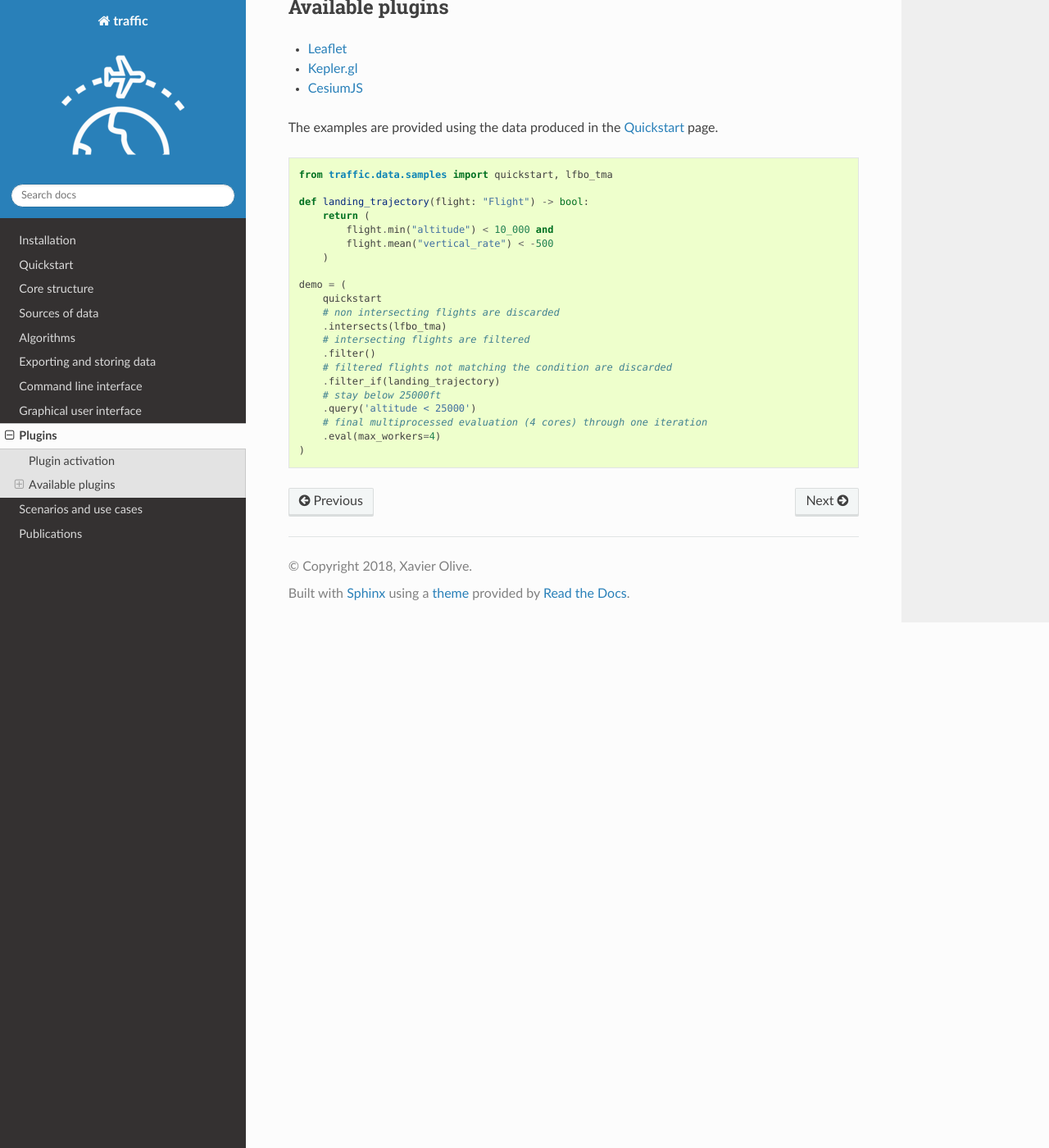
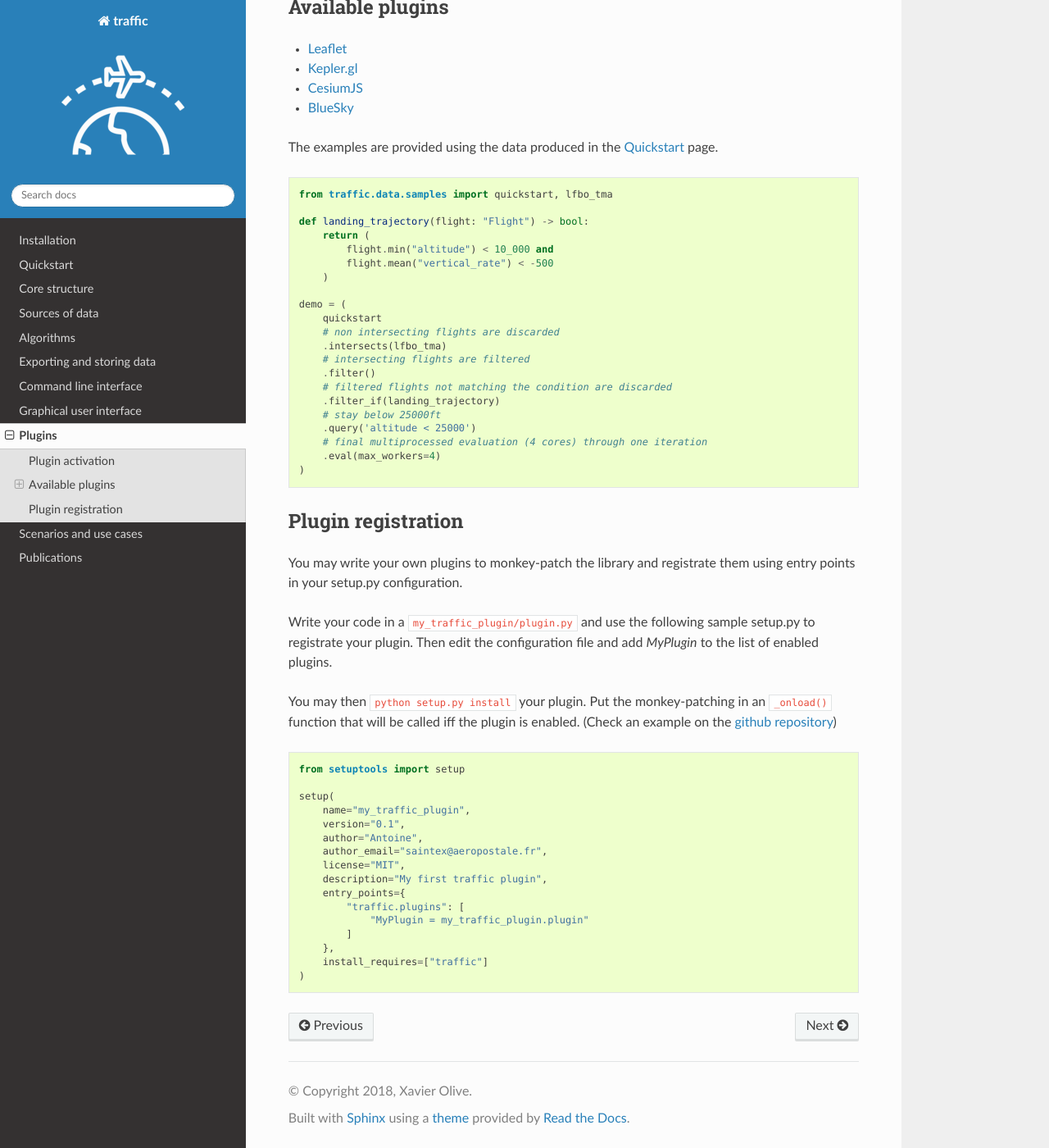
Before and after one commit to xoolive/traffic, a Sphinx documentation site: the page built from docs/plugins.rst, in a window 1280 px wide and 1400 px high, scrolled down 672 px. Shown: the whole window at 82% size. Built offline with Sphinx 7.4.7 and the Read the Docs theme 2.0.0, drawn with Linux system fonts in a browser that asks for light colours; pages that are not in the unit, such as notebooks, are missing from menus; a script that is not in the unit is left out; comment, search, counter and statistics services are not loaded.

Commit message:
add info about plugin registration

```diff
--- /dev/null
+++ b/docs/bluesky.rst
@@ -0,0 +1,2 @@
+BlueSky
+~~~~~~~
--- a/docs/plugins.rst
+++ b/docs/plugins.rst
@@ -39,6 +39,7 @@ Available plugins
    leaflet
    kepler
    cesium
+   bluesky
 
 
 
@@ -68,3 +69,38 @@ The examples are provided using the data produced in the
         # final multiprocessed evaluation (4 cores) through one iteration
         .eval(max_workers=4)
     )
+
+Plugin registration
+-------------------
+
+You may write your own plugins to monkey-patch the library and
+registrate them using entry points in your setup.py configuration.
+
+Write your code in a ``my_traffic_plugin/plugin.py`` and use the
+following sample setup.py to registrate your plugin. Then edit the
+configuration file and add `MyPlugin` to the list of enabled plugins.
+
+You may then ``python setup.py install`` your plugin. Put the
+monkey-patching in an ``_onload()`` function that will be called iff the
+plugin is enabled. (Check an example on the `github repository
+<https://github.com/xoolive/traffic/blob/master/traffic/plugins/leaflet.py>`__)
+
+
+.. code:: python
+
+    from setuptools import setup
+
+    setup(
+        name="my_traffic_plugin",
+        version="0.1",
+        author="Antoine",
+        author_email="saintex@aeropostale.fr",
+        license="MIT",
+        description="My first traffic plugin",
+        entry_points={
+            "traffic.plugins": [
+                "MyPlugin = my_traffic_plugin.plugin"
+            ]
+        },
+        install_requires=["traffic"]
+    )
```
